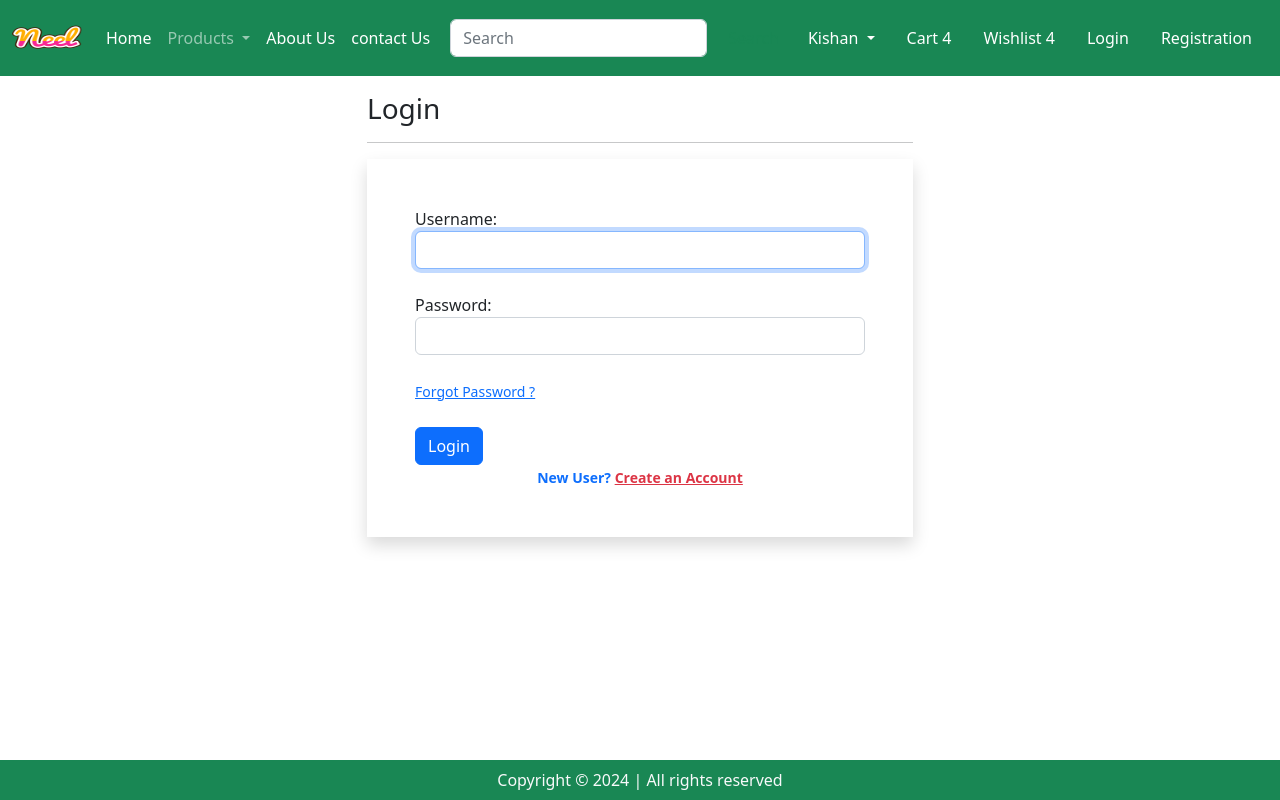
After one commit to kishansoya511/Ecommerce_website, a Django app: page /accounts/login/ in a window 1280 px wide. The commit adds this page. Run offline with Django 4.2, Linux system fonts and the light colour scheme; some libraries are stand-ins or nearby versions.

Commit message:
added a login page and authentication for user

```diff
--- a/app/forms.py
+++ b/app/forms.py
@@ -1,8 +1,21 @@
 from django import forms
-from django.contrib.auth.forms import UserCreationForm
+from django.contrib.auth.forms import UserCreationForm ,AuthenticationForm, PasswordChangeForm
+from django.contrib.auth.models import User
+
+class LoginForm(AuthenticationForm):
+    username = forms.CharField(widget=forms.TextInput(attrs={'autofocus':'True','class':'form-control'}))
+    password = forms.CharField(label='Password', widget=forms.PasswordInput(attrs=
+    {'autocomplete':'current-password','class':'form-control'}))
 
 class CustomerRegistrationForm(UserCreationForm):
     username = forms.CharField(widget=forms.TextInput(attrs={'autofocus':'True','class':'form-control'}))
-    email = forms.CharField(widget=forms.EmailInput(attrs={'class':'form-control'}))
+    email = forms.EmailField(widget=forms.EmailInput(attrs={'class':'form-control'}))
     password1 = forms.CharField(label='Password', widget=forms.PasswordInput(attrs={'class':'form-control'}))
     password2 = forms.CharField(label='Confirm Password', widget=forms.PasswordInput(attrs={'class':'form-control'}))
+
+    class Meta:
+        model = User
+        fields = ['username','email','password1','password2']
+
+class MyPasswordResetForm(PasswordChangeForm):
+    pass
--- a/app/templates/app/base.html
+++ b/app/templates/app/base.html
@@ -90,7 +90,7 @@
         </li>
 
         <li class="nav-item mx-2">
-          <a href="#" class="nav-link text-white">Login</a>
+          <a href="{% url 'login' %}" class="nav-link text-white">Login</a>
         </li>
 
         <li class="nav-item mx-2">
--- /dev/null
+++ b/app/templates/app/login.html
@@ -0,0 +1,36 @@
+{% extends "app/base.html" %}
+{% load static %}
+{% block title%}Customer Registration{% endblock title%}
+
+{% block main-content %}
+    <div class="container">
+        <div class="row my-3">
+            <div class="col-sm-6 offset-sm-3">
+                <h3>Login</h3>
+                <hr>
+                <form action="" method="post" novalidate class="shadow p-5">
+                    {% csrf_token %}
+                   {% for fm in form %}
+
+                        {{fm.label_tag}} {{fm}} <small class="text-danger">{{fm.errors|striptags}}</small><br>
+                   {% endfor %}
+
+                   <small><a href="(% url 'password_reset' %)">Forgot Password ?</a></small><br>
+
+                   <input type="submit" class="btn btn-primary mt-4" value="Login">
+                   <div class="text-center text-primary fw-bold"><small>New User? <a href="
+                   {% url 'customerregistation' %}"
+                   class="text-danger">Create an Account</a> </small>
+                   </div>
+
+                   {% if form.non_field_errors %}
+                        {% for error in form.non_field_errors %}
+                            <p class="alert alert-danger my-3">{{error}}</p>
+                        {% endfor %}
+                    {% endif %}
+
+                </form>
+            </div>
+        </div>
+    </div>
+{% endblock main-content %}
--- a/app/urls.py
+++ b/app/urls.py
@@ -3,6 +3,8 @@ from django.urls import path, include
 from . import views
 from django.conf import settings
 from django.conf.urls.static import static
+from django.contrib.auth import views as auth_view
+from .forms import LoginForm, MyPasswordResetForm
 
 urlpatterns = [
     path("", views.home, name='home'),
@@ -11,7 +13,12 @@ urlpatterns = [
     path("category/<slug:val>", views.CategoryView.as_view(), name='category'),
     path("category-title/<val>", views.CategoryTitle.as_view(), name='category-title'),
     path("product-detail/<int:pk>", views.ProductDetail.as_view(), name='product-detail'),
+
+    #login authentication
     path("registration/", views.CustomerRegistrationView.as_view(), name='customerregistation'),
-
+    path("accounts/login/", auth_view.LoginView.as_view(template_name='app/login.html',
+    authentication_form=LoginForm), name='login'),
+    path("password_reset/", auth_view.PasswordResetView.as_view(template_name='app/password_reset.html',
+    form_class=MyPasswordResetForm), name='password_reset'),
 
 ]+static(settings.MEDIA_URL, document_root=settings.MEDIA_ROOT)
--- a/ec/settings.py
+++ b/ec/settings.py
@@ -119,6 +119,7 @@ USE_TZ = True
 STATIC_URL = '/static/'
 MEDIA_URL = '/media/'
 MEDIA_ROOT = BASE_DIR/'media'
+LOGIN_REDIRECT_URL = '/profile/'
 
 # Default primary key field type
 # https://docs.djangoproject.com/en/4.2/ref/settings/#default-auto-field
```
Also changed, not shown: app/templates/app/customerregistarion.html (+16 -3 lines), app/views.py (+14 -1 lines).
